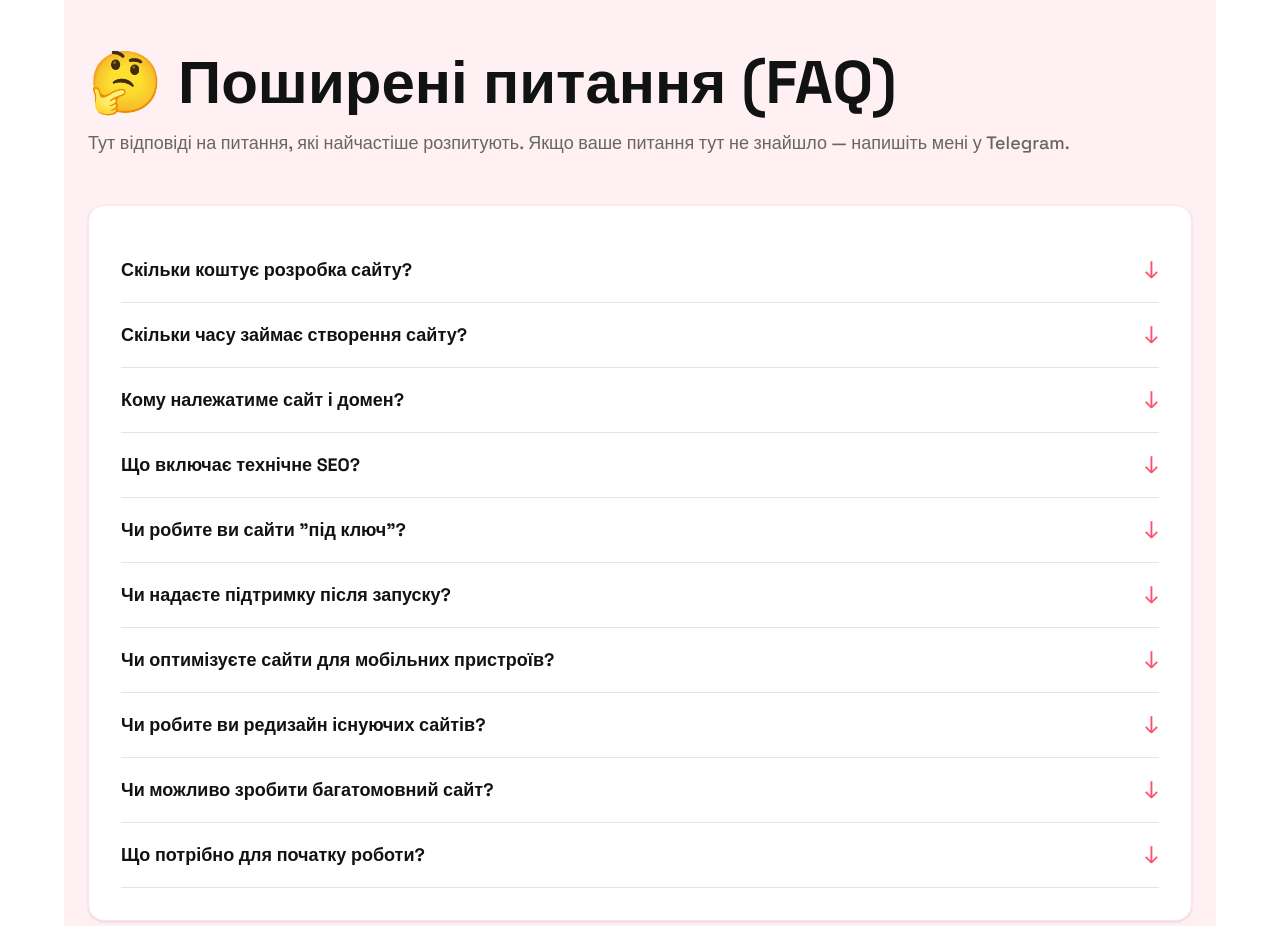
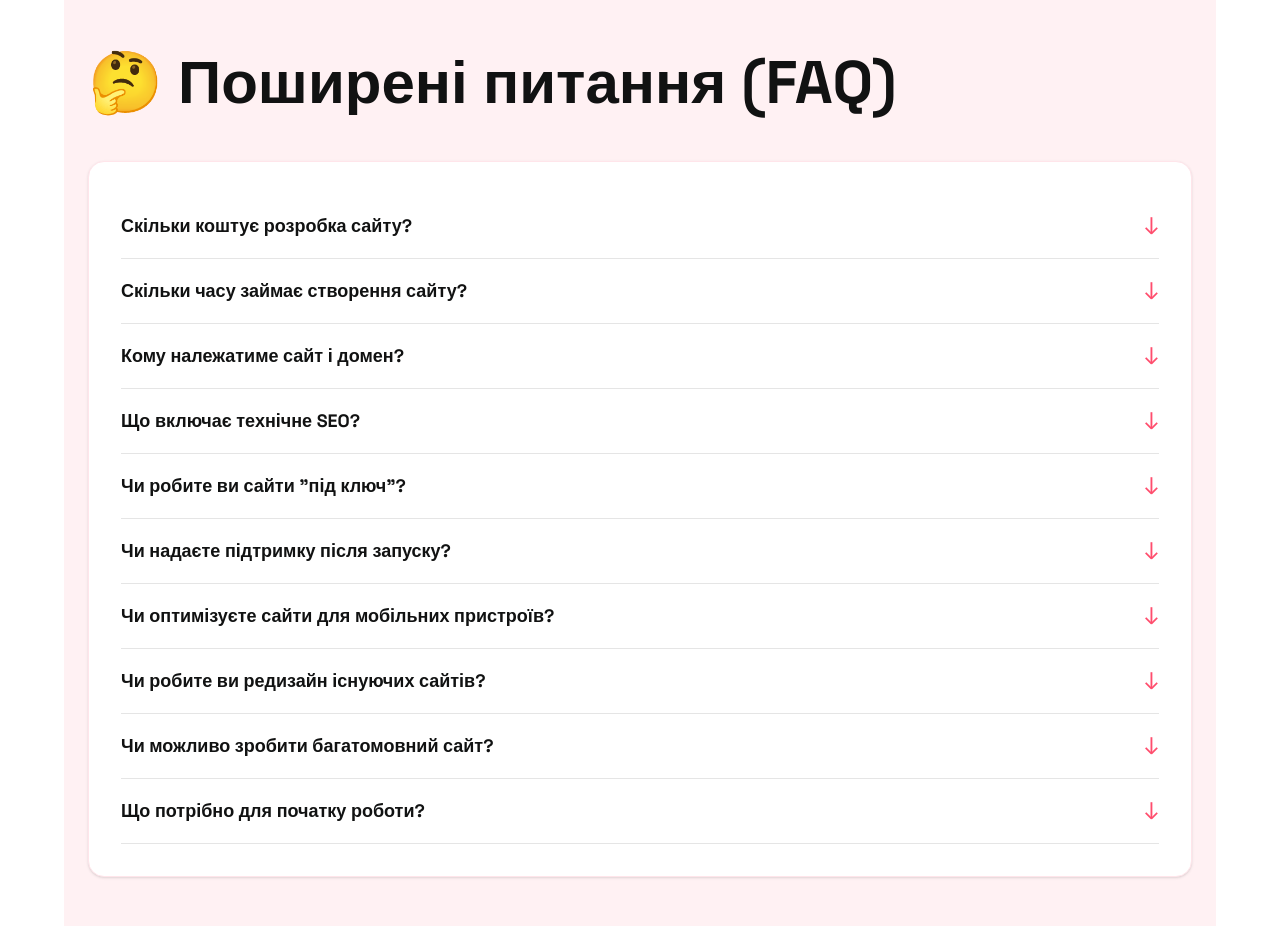
Before and after one commit to ratatoskodessa-boop/mysite, a Next.js app: page / in a window 1280 px wide. Shown: the part 2840-3766 px from the top of the page. Built offline with nearby package versions, Linux system fonts and the light colour scheme.

Commit message:
Remove introductory sentence from FAQ
Removed a sentence from the FAQ section.

```diff
--- a/src/components/FAQ.tsx
+++ b/src/components/FAQ.tsx
@@ -109,7 +109,6 @@ export default function FAQ() {
       >
         <h2 className="text-5xl md:text-6xl font-black mb-4">🤔 Поширені питання (FAQ)</h2>
         <p className="text-lg font-medium text-[#666]">
-          Тут відповіді на питання, які найчастіше розпитують. Якщо ваше питання тут не знайшло — напишіть мені у Telegram.
         </p>
       </motion.div>
 
```
